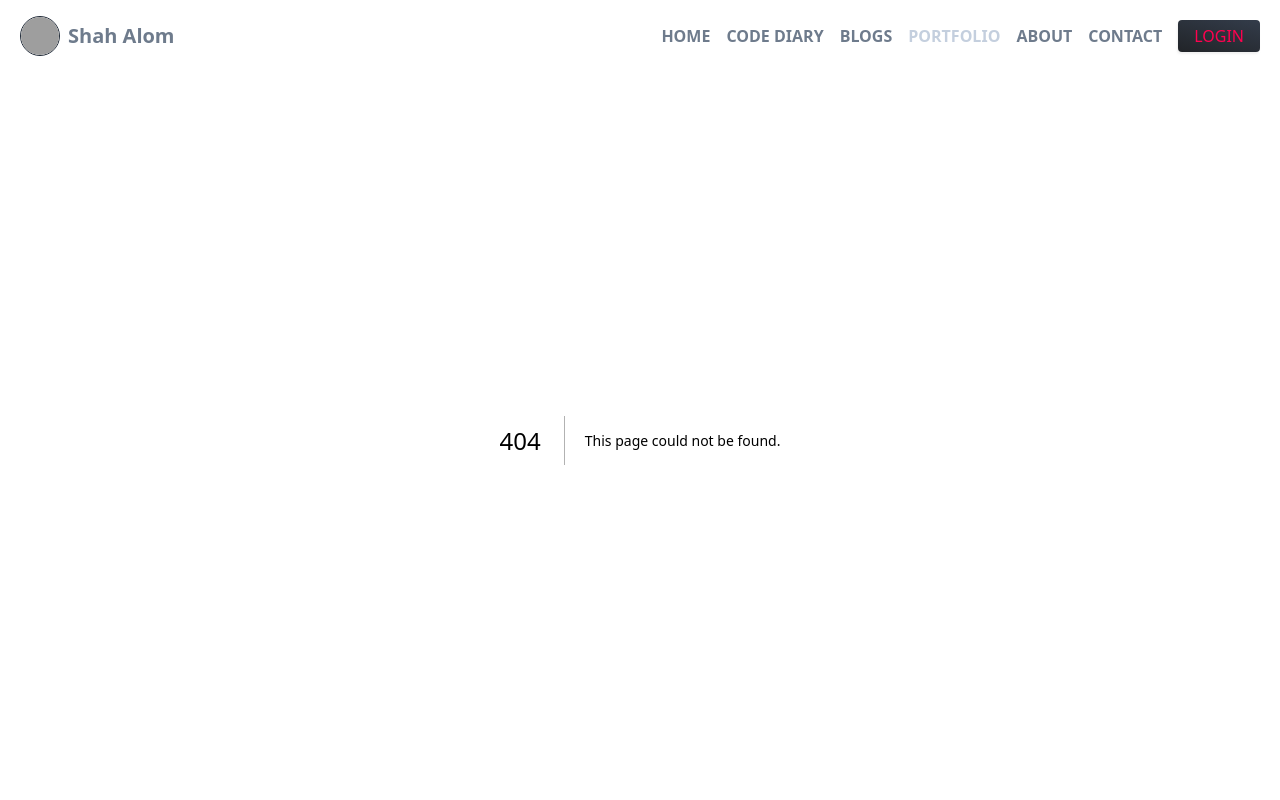
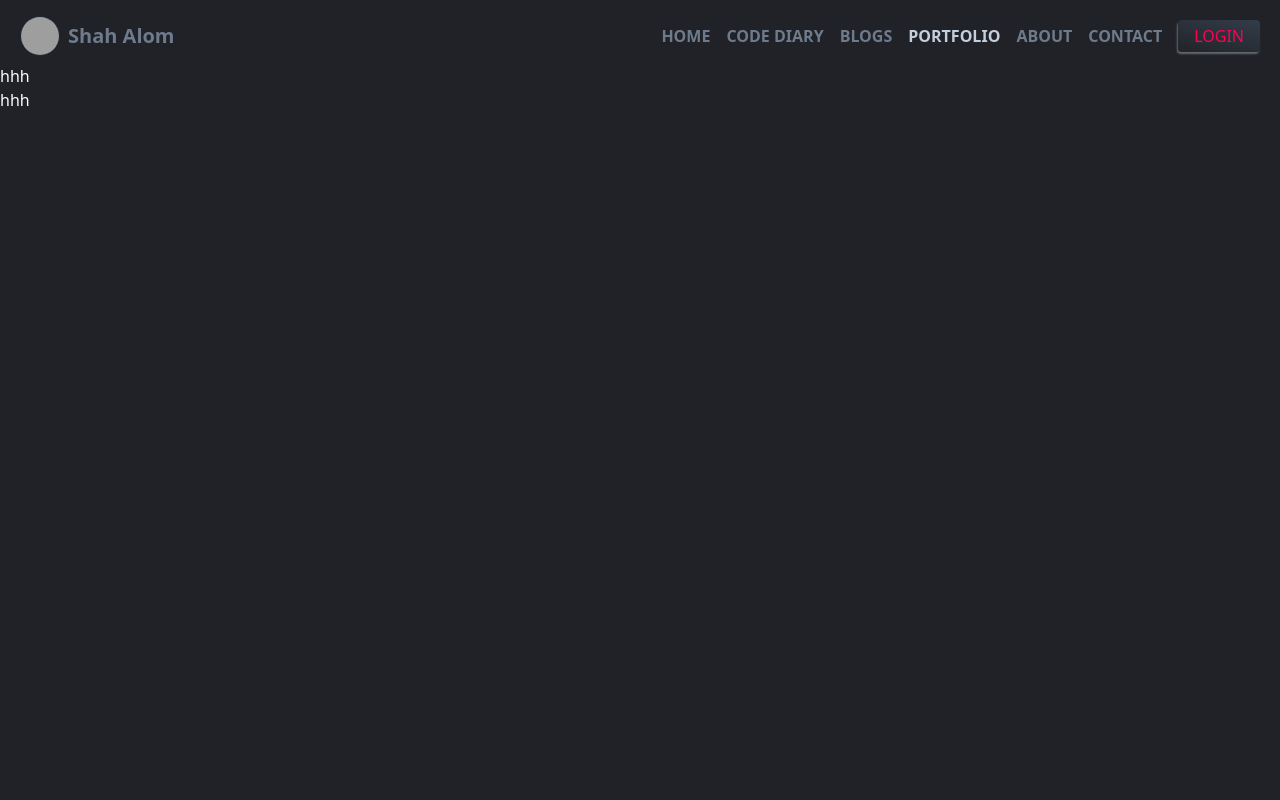
Before and after one commit to ShahAlom47/shah-alom-official, a Next.js app: page /portfolio in a window 1280 px wide. Before the commit this address had no page. Shown: the top 800 px of the page. Built offline with nearby package versions, Linux system fonts and the light colour scheme; grey boxes are pictures that could not be loaded.

Commit message:
added page  heading

```diff
--- a/src/app/layout.tsx
+++ b/src/app/layout.tsx
@@ -16,7 +16,7 @@ export default function RootLayout({
     <html lang="en" className="dark">
       <body className="min-h-screen ">
         <Navbar />
-       <main className=" mt-10">
+       <main className=" mt-16">
          {children}
          {children}
        </main>
--- /dev/null
+++ b/src/app/portfolio/page.tsx
@@ -0,0 +1,11 @@
+import React from 'react';
+
+const portfolio = () => {
+    return (
+        <div>
+            hhh
+        </div>
+    );
+};
+
+export default portfolio;
--- a/src/app/user/layout.tsx
+++ b/src/app/user/layout.tsx
@@ -1,5 +1,5 @@
 import type { Metadata } from "next";
-import "./globals.css";
+// import "./globals.css";
 
 export const metadata: Metadata = {
   title: "User || Shah Alom Official",
--- /dev/null
+++ b/src/components/PageHeading.tsx
@@ -0,0 +1,17 @@
+import React from 'react';
+
+interface PropsType {
+  subtitle?: string;
+  title?: string;
+}
+
+const PageHeading: React.FC<PropsType> = ({ subtitle, title }) => {
+  return (
+    <div className="text-center my-8">
+      {subtitle && <h5 className="text-primaryRed text-sm font-medium uppercase mb-2">{subtitle}</h5>}
+      {title && <h1 className="text-grayLight text-3xl md:text-4xl font-bold">{title}</h1>}
+    </div>
+  );
+};
+
+export default PageHeading;
```
